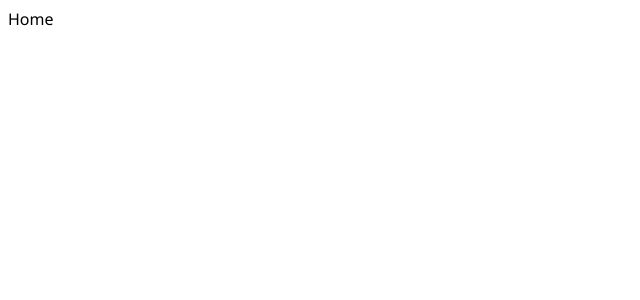
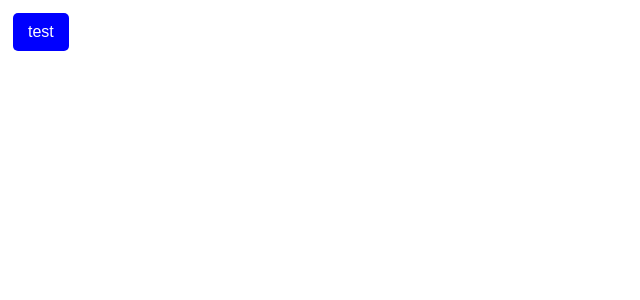
Before and after one commit to GuillermoCAB/portfolioGCAB, a React (Vite) app: page / in a window 1280 px wide. Shown: the top 300 px of the page, without its empty margins (0-640 px from the left). Built offline with nearby package versions, Linux system fonts and the light colour scheme.

Commit message:
Small updates

```diff
--- a/src/pages/Home/home.tsx
+++ b/src/pages/Home/home.tsx
@@ -1,7 +1,13 @@
 import React from 'react';
 
+import { Button } from '../../components';
+
 const Home: React.FC = () => {
-  return <div>Home</div>;
+  return (
+    <div>
+      <Button>test</Button>
+    </div>
+  );
 };
 
 export default Home;
```
Also changed, not shown: src/routes.tsx (+2 -5 lines).
